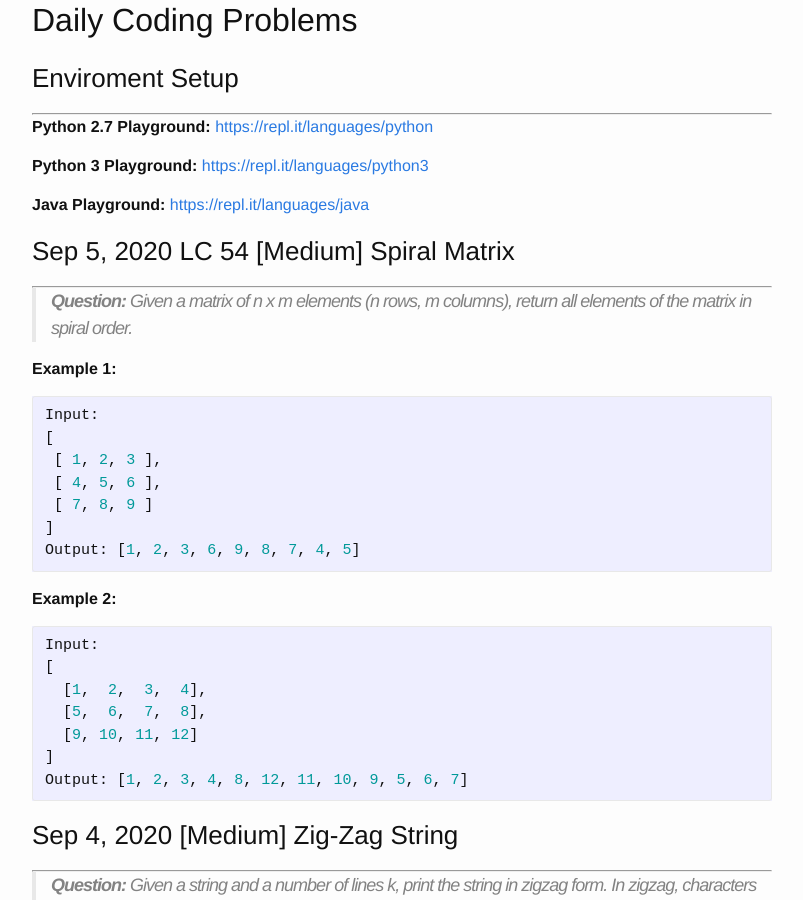
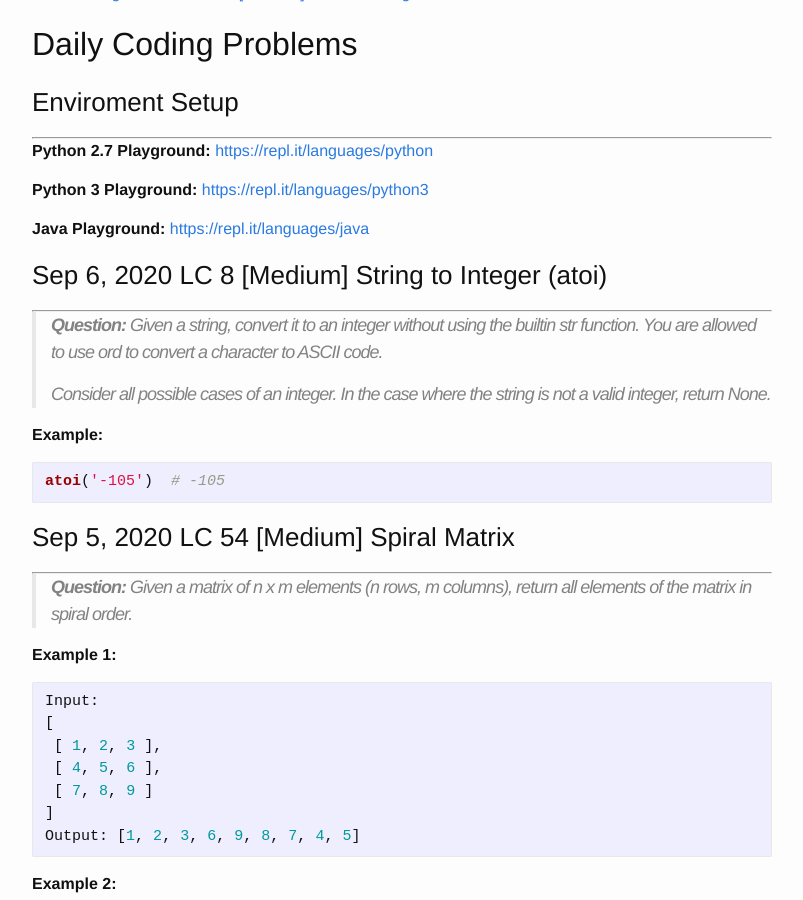
Before and after one commit to trsong/trsong.github.io, a Jekyll site: the page built from _posts/2020-08-01-DailyQuestionsAug.md, in a window 1280 px wide and 900 px high, scrolled down 1131 px. Shown: the whole window, without its empty margins (238-1041 px from the left). Built offline with Jekyll 4.4.1, drawn with Linux system fonts in a browser that asks for light colours; some of the changed text lies outside the part shown.

Commit message:
Add Sep 6 question

````diff
--- a/_posts/2020-08-01-DailyQuestionsAug.md
+++ b/_posts/2020-08-01-DailyQuestionsAug.md
@@ -17,6 +17,18 @@ categories: Python/Java
 **Python 3 Playground:** [https://repl.it/languages/python3](https://repl.it/languages/python3)
 
 **Java Playground:** [https://repl.it/languages/java](https://repl.it/languages/java)
+
+
+### Sep 6, 2020 LC 8 \[Medium\] String to Integer (atoi)
+---
+> **Question:** Given a string, convert it to an integer without using the builtin str function. You are allowed to use ord to convert a character to ASCII code.
+>
+> Consider all possible cases of an integer. In the case where the string is not a valid integer, return None.
+
+**Example:**
+```py
+atoi('-105')  # -105
+```
 
 
 ### Sep 5, 2020 LC 54 \[Medium\] Spiral Matrix
````
